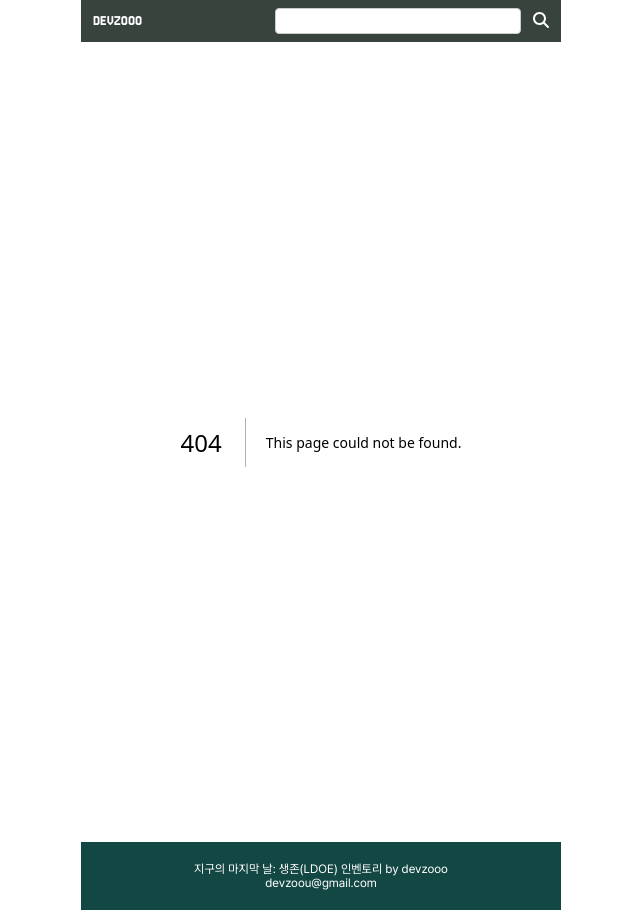
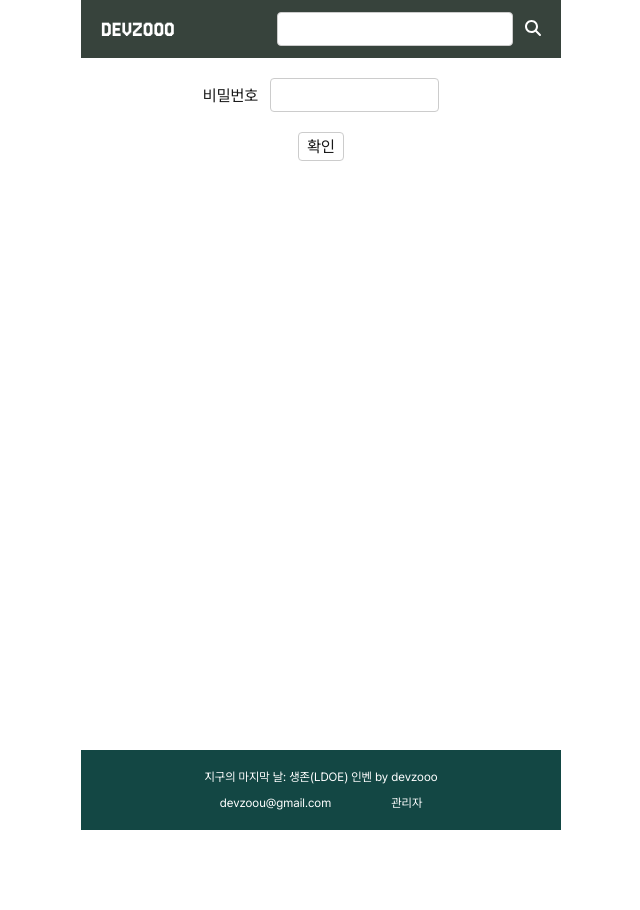
Before and after one commit to DEVZOOO/ldoe-inven, a Next.js app: page /admin in a window 1280 px wide. Before the commit this address had no page. Shown: the whole page, without its empty margins (319-959 px from the left). After the commit the page ends 830 px from the top, so only its background shows below. Built offline with nearby package versions, Linux system fonts and the light colour scheme.

Commit message:
feat: admin 진입 화면 추가

```diff
--- /dev/null
+++ b/src/app/admin/(init)/page.tsx
@@ -0,0 +1,19 @@
+"use client";
+
+import { Button } from "@/components/button";
+import { Input } from "@/components/input";
+import Link from "next/link";
+
+export default function AdminInit() {
+  return (
+    <div className="my-m mx-auto w-fit text-center">
+      <div className="flex gap-s items-center">
+        <div>비밀번호</div>
+        <Input type="password" className="text-left"></Input>
+      </div>
+      <Button type="button" className="mt-m">
+        확인
+      </Button>
+    </div>
+  );
+}
--- /dev/null
+++ b/src/components/button.tsx
@@ -0,0 +1,9 @@
+import styled from "styled-components";
+
+export const Button = styled.button`
+  padding: 4px var(--gap-xs);
+  color: var(--foreground);
+  background-color: var(--background);
+  border: 1px solid var(--c-gray);
+  border-radius: var(--radius-s);
+`;
--- a/src/components/footer.tsx
+++ b/src/components/footer.tsx
@@ -1,9 +1,12 @@
+import Link from "next/link";
+
 export default function Footer() {
   return (
-    <footer className="flex flex-col items-center justify-center py-m font-Pretendard text-s text-white bg-point-bg">
-      <div>지구의 마지막 날: 생존(LDOE) 인벤토리 by devzooo</div>
-      <div>
+    <footer className="flex flex-col items-center justify-center gap-s py-m font-Pretendard text-s text-white bg-point-bg">
+      <div>지구의 마지막 날: 생존(LDOE) 인벤 by devzooo</div>
+      <div className="flex items-center justify-center gap-xl">
         <a href="mailto:devzoou@gmail.com">devzoou@gmail.com</a>
+        <Link href="/admin">관리자</Link>
       </div>
     </footer>
   );
--- a/src/components/header.tsx
+++ b/src/components/header.tsx
@@ -1,4 +1,6 @@
 "use client";
+
+import Link from "next/link";
 
 import { FontAwesomeIcon } from "@fortawesome/react-fontawesome";
 import { faMagnifyingGlass } from "@fortawesome/free-solid-svg-icons";
@@ -6,8 +8,12 @@ import { SearchInput } from "./input";
 
 export default function Header() {
   return (
-    <header className="flex justify-between items-center px-s py-xs bg-main text-white">
-      <div>DEVZOOO</div>
+    <header className="flex justify-between items-center px-m py-s bg-main text-white">
+      <div>
+        <Link href="/" className="text-[1.5em]">
+          DEVZOOO
+        </Link>
+      </div>
       <div className="w-full flex justify-between max-w-[60%] gap-s">
         <SearchInput className="gap-s flex-[1_0_auto]"></SearchInput>
         <button type="button">
--- a/src/components/input.tsx
+++ b/src/components/input.tsx
@@ -1,10 +1,21 @@
 import styled from "styled-components";
 
-// 검색영역 input
-export const SearchInput = styled.input`
-  padding: 4px var(--gap-xs);
+/**
+ * input
+ */
+export const Input = styled.input`
+  padding: var(--gap-xs);
   color: var(--foreground);
   background-color: var(--background);
   border: 1px solid var(--c-gray);
   border-radius: var(--radius-s);
 `;
+
+// 검색영역 input
+export const SearchInput = styled.input`
+  padding: var(--gap-xs);
+  color: var(--foreground);
+  background-color: var(--background);
+  border: 1px solid var(--c-gray);
+  border-radius: var(--radius-s);
+`;
```
